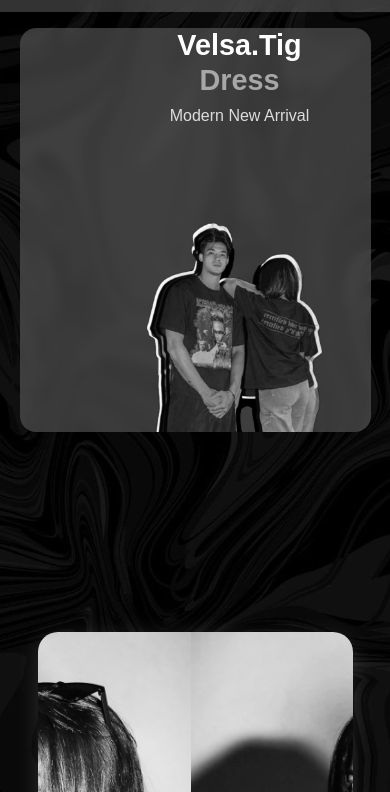
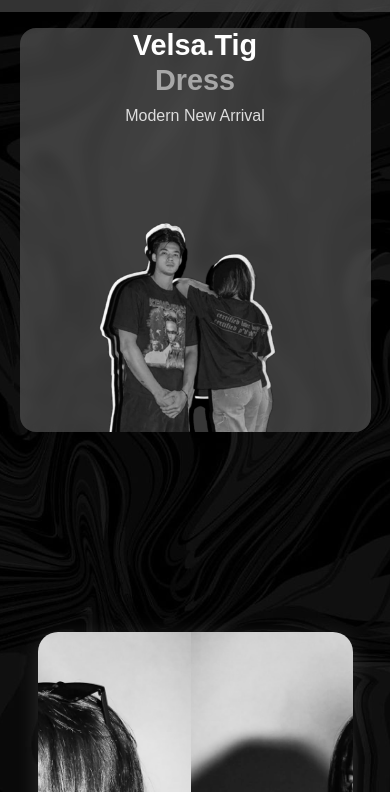
Before and after one commit to elon4606-sys/Veksa_tig, a plain HTML site: page Produk.html in a window 390 px wide. Shown: the part 52-844 px from the top of the page. Drawn offline with Linux system fonts and the light colour scheme.

Commit message:
ubdate 7

```diff
--- a/Style_produk.css
+++ b/Style_produk.css
@@ -83,7 +83,7 @@ body {
 
 .hero-text {
   flex: 1;
-  min-width: 300px;
+  /* min-width: 300px; */
 }
 
 .hero-title {
@@ -326,7 +326,7 @@ body {
   .hero-image img {
     width: 80%;
     max-width: 300px;
-    margin-left: -45px;
+    margin-left: -50px;
     display: block;
   }
 
```
